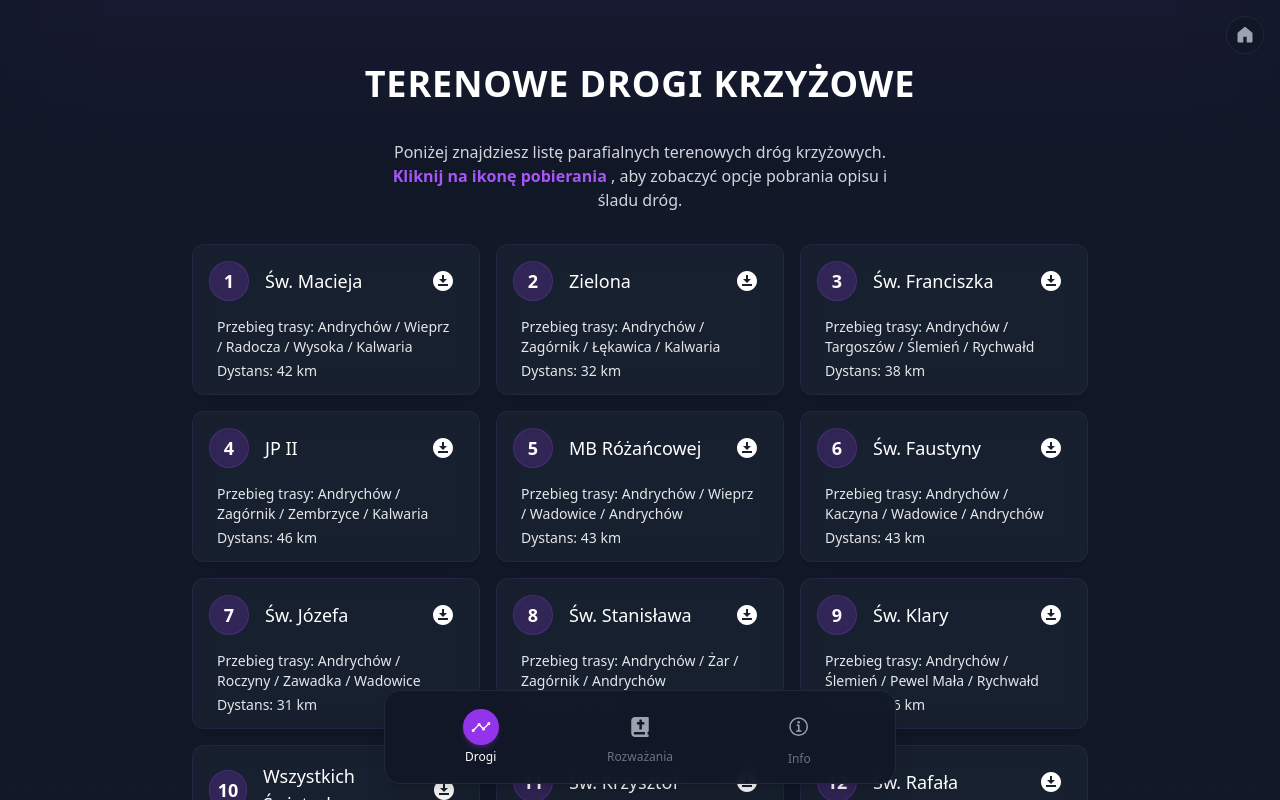
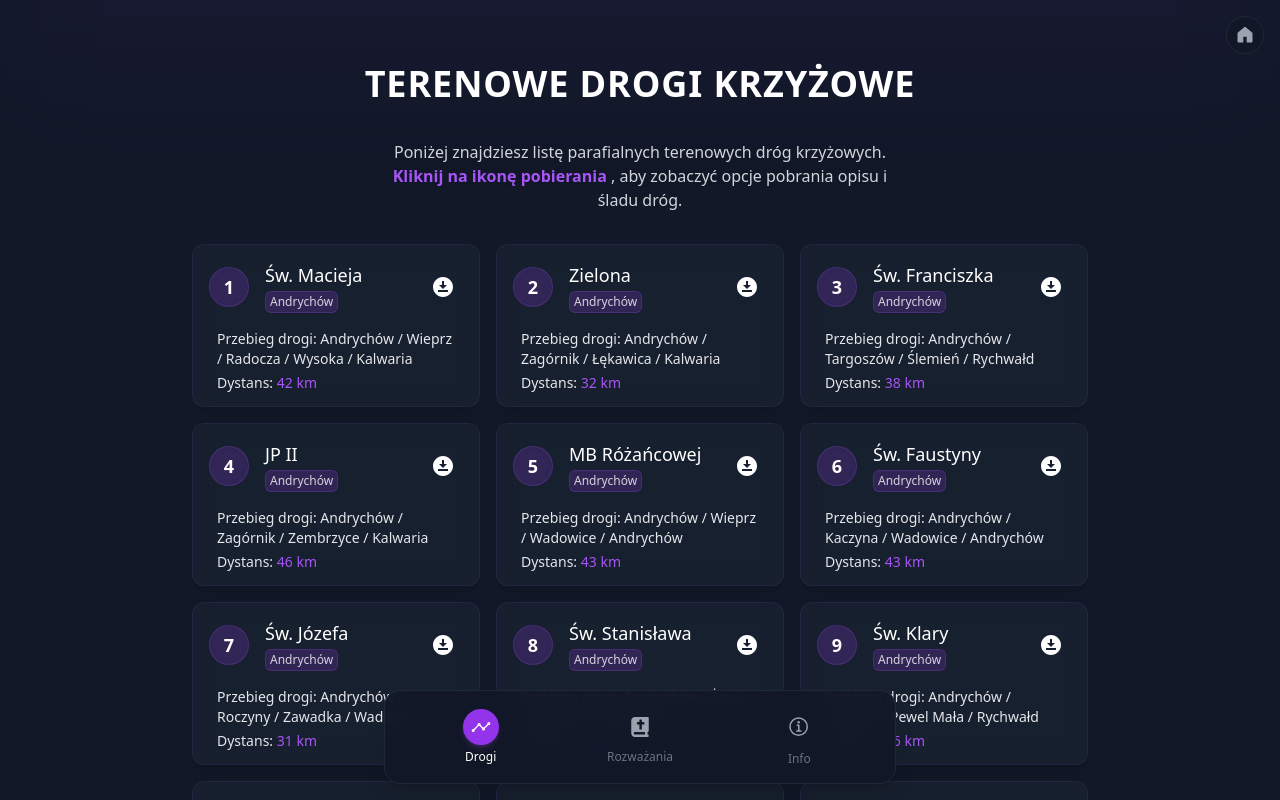
Before and after one commit to AndrzejJanosz/Droga_Krzyzowa, a React (Vite) app: page /drogi in a window 1280 px wide. Shown: the top 800 px of the page. Built offline with nearby package versions, Linux system fonts and the light colour scheme.

Commit message:
dodanie parafi, wywalenie tras, dodanie kolorów

```diff
--- a/src/assets/data/roadsData.js
+++ b/src/assets/data/roadsData.js
@@ -33,22 +33,22 @@ import PDF16 from '../Roads/16.pdf';
 import KML16 from '../Roads/16.kml';
 
 const roads = [
-    { id: 1, name: "Św. Macieja", description: PDF1, track: KML1, shortdescription: "Andrychów / Wieprz / Radocza / Wysoka / Kalwaria", KM: 42, destination: "Kalwaria", loop: false },
-    { id: 2, name: "Zielona", description: PDF2, track: KML2, shortdescription: "Andrychów / Zagórnik / Łękawica / Kalwaria", KM: 32, destination: "Kalwaria", loop: false },
-    { id: 3, name: "Św. Franciszka", description: PDF3, track: KML3, shortdescription: "Andrychów / Targoszów / Ślemień / Rychwałd", KM: 38, destination: "Rychwałd", loop: false },
-    { id: 4, name: "JP II", description: PDF4, track: KML4, shortdescription: "Andrychów / Zagórnik / Zembrzyce / Kalwaria", KM: 46, destination: "Kalwaria", loop: false },
-    { id: 5, name: "MB Różańcowej", description: PDF5, track: KML5, shortdescription: "Andrychów / Wieprz / Wadowice / Andrychów", KM: 43, destination: "Andrychów", loop: true },
-    { id: 6, name: "Św. Faustyny", description: PDF6, track: KML6, shortdescription: "Andrychów / Kaczyna / Wadowice / Andrychów", KM: 43, destination: "Andrychów", loop: true },
-    { id: 7, name: "Św. Józefa", description: PDF7, track: KML7, shortdescription: "Andrychów / Roczyny / Zawadka / Wadowice", KM: 31, destination: "Wadowice", loop: false },
-    { id: 8, name: "Św. Stanisława", description: PDF8, track: KML8, shortdescription: "Andrychów / Żar / Zagórnik / Andrychów ", KM: 50, destination: "Andrychów", loop: true },
-    { id: 9, name: "Św. Klary", description: PDF9, track: KML9, shortdescription: "Andrychów / Ślemień / Pewel Mała / Rychwałd", KM: 46, destination: "Rychwałd", loop: false },
-    { id: 10, name: "Wszystkich Świętych", description: PDF10, track: KML10, shortdescription: "Andrychów / Bulowice / Frydrychowice / Andrychów", KM: 52, destination: "Andrychów", loop: true },
-    { id: 11, name: "Św. Krzysztof", description: PDF11, track: KML11, shortdescription: "Andrychów / Zator / Piekary / Kraków", KM: 82, destination: "Kraków", loop: false },
-    { id: 12, name: "Św. Rafała", description: PDF12, track: KML12, shortdescription: "Andrychów / Zagórnik / Kaczyna / Wadowice", KM: 20, destination: "Wadowice", loop: false },
-    { id: 13, name: "Św. Teresy", description: PDF13, track: KML13, shortdescription: "Andrychów / Wieprz / Tomice / Wadowice", KM: 23, destination: "Wadowice", loop: false },
-    { id: 14, name: "Św. Alberta", description: 'PDF14', track: 'KML14', shortdescription: "W trakcie weryfikacji", KM: 0, destination: "Wadowice", loop: false },
-    { id: 15, name: "Św. Urbana", description: PDF15, track: KML15, shortdescription: "Roczyny / Żar / Kocierz / Roczyny", KM: 39, destination: "Roczyny", loop: true },
-    { id: 16, name: "Św. Pawła", description: PDF16, track: KML16, shortdescription: "Roczyny / Malec / Kęty / Roczyny", KM: 45, destination: "Roczyny", loop: true }
+    { id: 1, name: "Św. Macieja", description: PDF1, track: KML1, shortdescription: "Andrychów / Wieprz / Radocza / Wysoka / Kalwaria", KM: 42, destination: "Kalwaria", loop: false, parish: "Andrychów" },
+    { id: 2, name: "Zielona", description: PDF2, track: KML2, shortdescription: "Andrychów / Zagórnik / Łękawica / Kalwaria", KM: 32, destination: "Kalwaria", loop: false, parish: "Andrychów" },
+    { id: 3, name: "Św. Franciszka", description: PDF3, track: KML3, shortdescription: "Andrychów / Targoszów / Ślemień / Rychwałd", KM: 38, destination: "Rychwałd", loop: false, parish: "Andrychów" },
+    { id: 4, name: "JP II", description: PDF4, track: KML4, shortdescription: "Andrychów / Zagórnik / Zembrzyce / Kalwaria", KM: 46, destination: "Kalwaria", loop: false, parish: "Andrychów" },
+    { id: 5, name: "MB Różańcowej", description: PDF5, track: KML5, shortdescription: "Andrychów / Wieprz / Wadowice / Andrychów", KM: 43, destination: "Andrychów", loop: true, parish: "Andrychów" },
+    { id: 6, name: "Św. Faustyny", description: PDF6, track: KML6, shortdescription: "Andrychów / Kaczyna / Wadowice / Andrychów", KM: 43, destination: "Andrychów", loop: true, parish: "Andrychów" },
+    { id: 7, name: "Św. Józefa", description: PDF7, track: KML7, shortdescription: "Andrychów / Roczyny / Zawadka / Wadowice", KM: 31, destination: "Wadowice", loop: false, parish: "Andrychów" },
+    { id: 8, name: "Św. Stanisława", description: PDF8, track: KML8, shortdescription: "Andrychów / Żar / Zagórnik / Andrychów ", KM: 50, destination: "Andrychów", loop: true, parish: "Andrychów" },
+    { id: 9, name: "Św. Klary", description: PDF9, track: KML9, shortdescription: "Andrychów / Ślemień / Pewel Mała / Rychwałd", KM: 46, destination: "Rychwałd", loop: false, parish: "Andrychów" },
+    { id: 10, name: "Wszystkich Świętych", description: PDF10, track: KML10, shortdescription: "Andrychów / Bulowice / Frydrychowice / Andrychów", KM: 52, destination: "Andrychów", loop: true, parish: "Andrychów" },
+    { id: 11, name: "Św. Krzysztof", description: PDF11, track: KML11, shortdescription: "Andrychów / Zator / Piekary / Kraków", KM: 82, destination: "Kraków", loop: false, parish: "Andrychów" },
+    { id: 12, name: "Św. Rafała", description: PDF12, track: KML12, shortdescription: "Andrychów / Zagórnik / Kaczyna / Wadowice", KM: 20, destination: "Wadowice", loop: false, parish: "Andrychów" },
+    { id: 13, name: "Św. Teresy", description: PDF13, track: KML13, shortdescription: "Andrychów / Wieprz / Tomice / Wadowice", KM: 23, destination: "Wadowice", loop: false, parish: "Andrychów" },
+    { id: 14, name: "Św. Alberta", description: 'PDF14', track: 'KML14', shortdescription: "W trakcie weryfikacji", KM: 0, destination: "Wadowice", loop: false, parish: "W trakcie weryfikacji" },
+    { id: 15, name: "Św. Urbana", description: PDF15, track: KML15, shortdescription: "Roczyny / Żar / Kocierz / Roczyny", KM: 39, destination: "Roczyny", loop: true, parish: "Roczyny" },
+    { id: 16, name: "Św. Pawła", description: PDF16, track: KML16, shortdescription: "Roczyny / Malec / Kęty / Roczyny", KM: 45, destination: "Roczyny", loop: true, parish: "Roczyny" }
 ];
 
 
--- a/src/pages/RoadPage.jsx
+++ b/src/pages/RoadPage.jsx
@@ -78,10 +78,15 @@ const RoadPage = () => {
   };
 
   // Funkcja do pobierania plików
-  const handleDownload = (file, filename) => {
+// Funkcja do pobierania plików
+const handleDownload = (file, road, fileType) => {
+  // Utwórz nazwę pliku zawierającą nazwę drogi i id
+  const fileExtension = fileType.toLowerCase(); // pdf lub kml
+  const newFilename = `${road.name}_${road.id}.${fileExtension}`;
+
   const link = document.createElement('a');
   link.href = file;
-    link.download = filename;
+  link.download = newFilename;
   document.body.appendChild(link);
   link.click();
   document.body.removeChild(link);
@@ -133,7 +138,7 @@ const RoadPage = () => {
               extractedWaypoints.push({
                 position: coordinates[0],
                 name: 'Start',
-                description: 'Punkt początkowy trasy',
+                description: 'Punkt początkowy drogi',
                 type: 'start'
               });
 
@@ -154,7 +159,7 @@ const RoadPage = () => {
               extractedWaypoints.push({
                 position: coordinates[coordinates.length - 1],
                 name: 'Koniec',
-                description: 'Punkt końcowy trasy',
+                description: 'Punkt końcowy drogi',
                 type: 'end'
               });
             }
@@ -309,7 +314,13 @@ const RoadPage = () => {
                         <div className="flex items-center justify-center w-10 h-10 mr-4 text-lg font-bold text-white border rounded-full bg-purple-600/20 backdrop-blur-sm border-purple-500/20">
                           {road.id}
                         </div>
+                        <div className="flex flex-col">
                           <h2 className="text-lg font-medium text-white">{road.name}</h2>
+                          <div className="mt-0.5 px-1 py-0.5 text-xs text-white/80 bg-purple-600/20 backdrop-blur-sm rounded-md border border-purple-500/20 max-w-fit">
+                            <span className="text-2xs">{road.parish}</span>
+                          </div>
+                        </div>
+
                       </div>
 
                       <button
@@ -323,8 +334,11 @@ const RoadPage = () => {
 
                     {/* Informacje o trasie */}
                     <div className="px-6 mb-3 text-sm text-gray-200">
-                      <p className="mb-1"><span className="font-medium">Przebieg trasy:</span> {road.shortdescription}</p>
-                      <p><span className="font-medium">Dystans:</span> {road.KM}<> km</></p>
+                      <p className="mb-1"><span className="font-medium">Przebieg drogi:</span> {road.shortdescription}</p>
+                      <p>
+                        <span className="font-medium">Dystans: </span>
+                        <span className="text-purple-500"> {road.KM}</span> <span className="text-purple-500">km</span>
+                      </p>
                     </div>
 
                     {/* Rozwijane opcje pobierania */}
@@ -340,13 +354,13 @@ const RoadPage = () => {
                       {/* Przyciski pobierania */}
                       <div className="grid grid-cols-3 gap-2">
                         <button
-                          onClick={() => handleDownload(road.description, `road${road.id}.pdf`)}
+                          onClick={() => handleDownload(road.description,road, `road${road.id}.pdf`)}
                           className="flex items-center justify-center w-full p-3 text-sm font-medium text-white transition-all duration-300 border rounded-lg bg-purple-600/30 border-purple-500/30 hover:bg-purple-600/50 hover:-translate-y-1"
                         >
                           <Download className="w-4 h-4 mr-2" /> Opis
                         </button>
                         <button
-                          onClick={() => handleDownload(road.track, `road${road.id}.kml`)}
+                          onClick={() => handleDownload(road.track, road,`road${road.id}.kml`)}
                           className="flex items-center justify-center w-full p-3 text-sm font-medium text-white transition-all duration-300 border rounded-lg bg-purple-600/30 border-purple-500/30 hover:bg-purple-600/50 hover:-translate-y-1"
                         >
                           <Download className="w-4 h-4 mr-2" />Ślad
@@ -412,7 +426,7 @@ const RoadPage = () => {
             {/* Informacje o trasie */}
             {selectedRoad && (
               <div className="p-4 mt-4 border bg-gray-800/50 backdrop-blur-md rounded-xl border-purple-500/10">
-                <h2 className="mb-2 text-xl font-medium text-white">Informacje o trasie</h2>
+                <h2 className="mb-2 text-xl font-medium text-white">Informacje o drodze</h2>
                 <div className="grid grid-cols-1 gap-4 md:grid-cols-2">
                   <div>
                     <p className="text-gray-300"><span className="font-medium text-white">Nazwa:</span> {selectedRoad.name}</p>
@@ -422,24 +436,26 @@ const RoadPage = () => {
                   <div>
                     <p className="text-gray-300"><span className="font-medium text-white">Cel:</span> {selectedRoad.destination}</p>
                     <p className="text-gray-300"><span className="font-medium text-white">Pętla:</span> {selectedRoad.loop ? 'Tak' : 'Nie'}</p>
+                    <span className="font-medium text-white">Parafia: </span>
+                    <div className="mt-0.5 px-1 py-0.5 text-xs text-white/80 bg-purple-600/20 backdrop-blur-sm rounded-md border border-purple-500/20 max-w-fit">
+                            <span className="text-2xs">{selectedRoad.parish}</span>
+                          </div>
                   </div>
                 </div>
                 <div className="flex mt-4 space-x-3">
                   <button
-                    onClick={() => handleDownload(selectedRoad.description, `road${selectedRoad.id}.pdf`)}
+                    onClick={() => handleDownload(selectedRoad.description, selectedRoad , `road${selectedRoad.id}.pdf`)}
                     className="flex items-center px-4 py-2 text-sm font-medium text-white transition-all duration-300 border rounded-lg bg-purple-600/30 border-purple-500/30 hover:bg-purple-600/50"
                   >
                     <Download className="w-4 h-4 mr-2" /> Pobierz opis
                   </button>
                   <button
-                    onClick={() => handleDownload(selectedRoad.track, `road${selectedRoad.id}.kml`)}
+                    onClick={() => handleDownload(selectedRoad.track,selectedRoad, `road${selectedRoad.id}.kml`)}
                     className="flex items-center px-4 py-2 text-sm font-medium text-white transition-all duration-300 border rounded-lg bg-purple-600/30 border-purple-500/30 hover:bg-purple-600/50"
                   >
                     <Download className="w-4 h-4 mr-2" /> Pobierz ślad
                   </button>
                 </div>
-              </div>
-            )}
               </div>
             )}
                     <button
@@ -448,6 +464,10 @@ const RoadPage = () => {
               >
                 <ArrowLeft className="w-4 h-4 mr-2" /> Powrót do listy
               </button>
+          </div>
+
+        )}
+
         <div ref={bottomRef}></div>
       </div>
 
```
Lines whose indentation alone changed are shown as unchanged.
